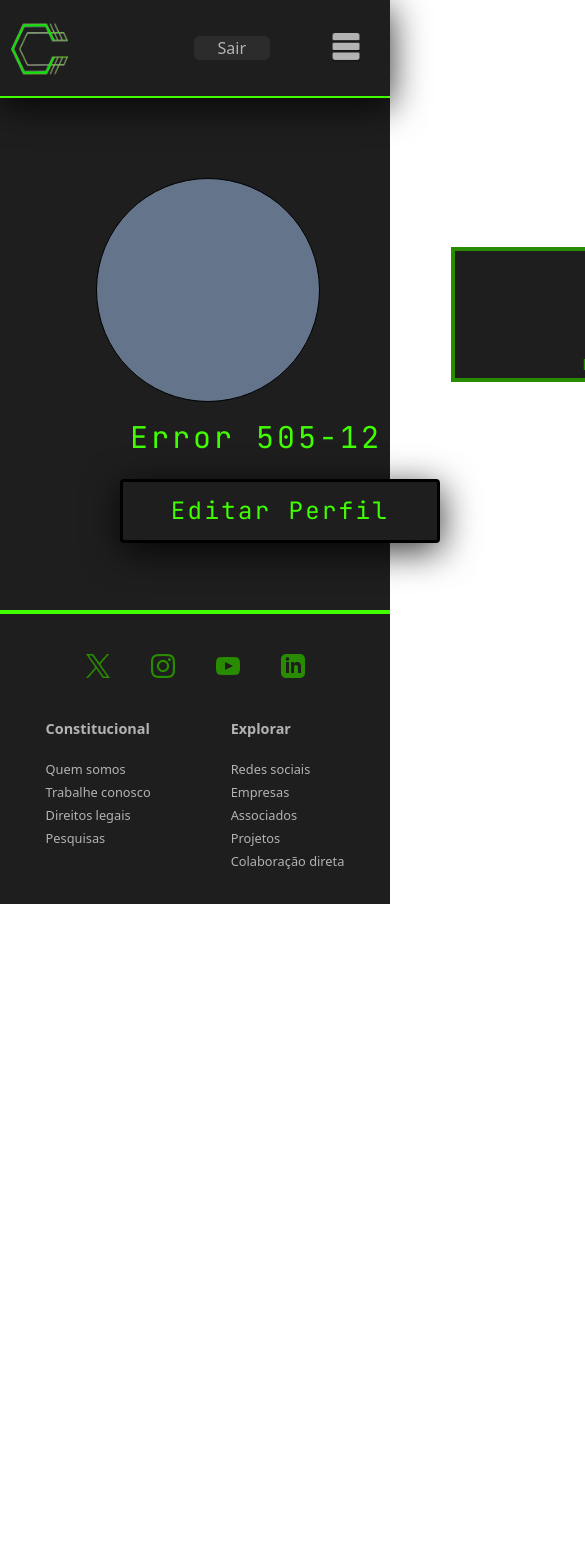
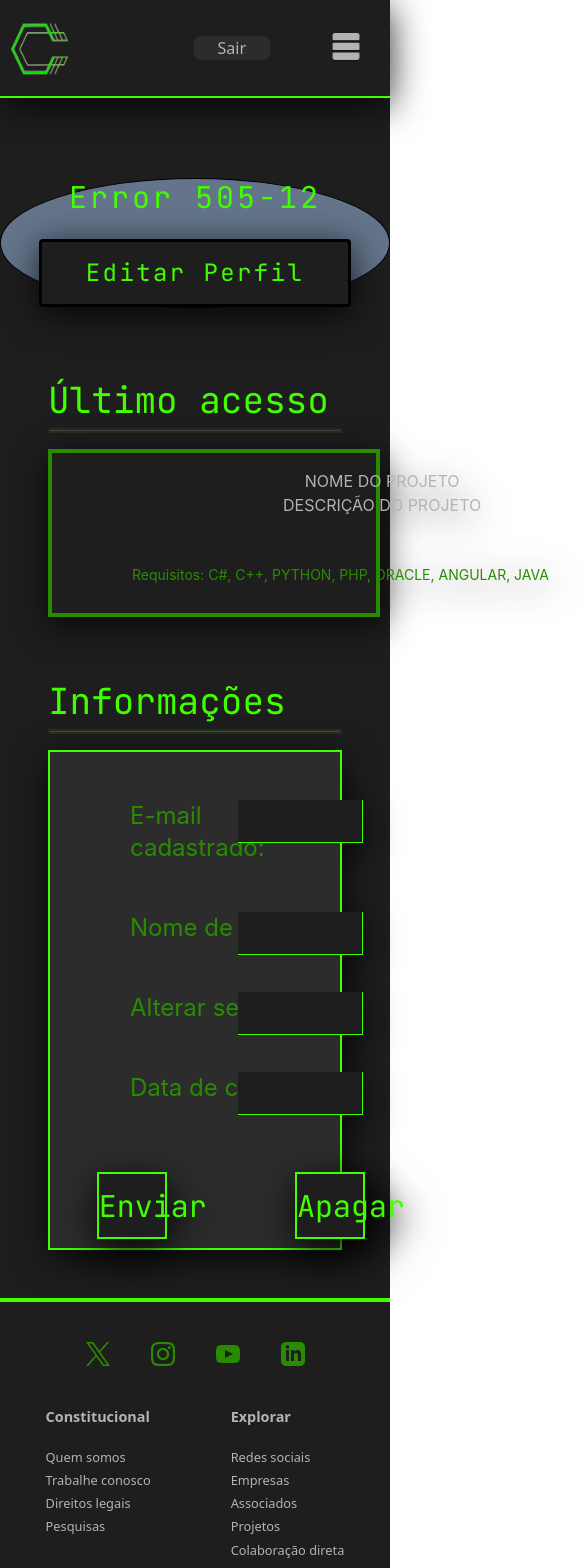
Before and after one commit to FilipeSMaciel/Coder, a React (Vite) app in the folder frontend/: page /profile in a window 390 px wide. Shown: the top 1568 px of the page, 585 px wide, since content can reach past the window. Before the commit the page ends 904 px from the top, so only its background shows below. Built offline with nearby package versions, Linux system fonts and the light colour scheme; no server answers; a web font is replaced by a local one; what tailwindcss-font-inter would draw is missing.

Commit message:
feito o profile tanto pra desktop como responsivo

```diff
--- a/frontend/src/components/Cards.jsx
+++ b/frontend/src/components/Cards.jsx
@@ -3,12 +3,12 @@ export default function Cards () {
 
     return (
         <>
-        <div className="w-[55vw] h-[16vh] bg-background border-4 border-[#298C00]">
-            <section className="flex flex-row p-2 pl-4">
-                <div className="w-[300px] h-[250px] object-cover">
+        <div className="lg:w-[55vw] h-[20vh] w-[85vw] bg-background border-4 border-[#298C00] drop-shadow-3xl">
+            <section className="flex flex-row p-4 lg:pl-12">
+                <div className="lg:w-[300px] lg:h-[250px] w-[100px] h-[100px] object-cover hidden lg:block">
                 <img src="/logo coca.png"></img>
                 </div>
-                <div className="flex flex-col items-center ml-28 text-[#B3B3B3] font-inter">
+                <div className="flex flex-col items-center lg:ml-28 ml-16 text-[#B3B3B3] font-inter">
                 <div>
                 <h1>NOME DO PROJETO</h1>
                 </div>
@@ -20,7 +20,7 @@ export default function Cards () {
                 <div className="flex flex-row gap-12">
 
                 <h2 className="text-sm text-nowrap text-[#298C00]">Requisitos: C#, C++, PYTHON, PHP, ORACLE, ANGULAR, JAVA</h2>
-                <picture src="" className="w-[60px] ml-4 text-[#298C00]">35</picture>
+                <picture src="" className="lg:w-[60px] ml-4 text-[#298C00]">35</picture>
 
                 </div>
 
--- /dev/null
+++ b/frontend/src/components/Information.jsx
@@ -0,0 +1,42 @@
+export default function Information() {
+
+    const visualizaDados = 'border-b border-r border-verde_principal w-[32vw] lg:w-[28vw] h-[5vh] ml-[36vw] lg:ml-[18vw] bg-background absolute mt-12'
+    const textosDados = 'text-2xl ml-8 mt-12 text-[#298C00] font-inter'
+    const button = 'text-3xl text-verde_principal bg-background border-2 border-verde_principal drop-shadow-4xl lg:w-[12vw] w-[18vw] h-[8vh] font-jetbrains sm:justify-evenly sm:ml-4'
+
+    return (
+        <>
+            <div className="">
+                <section>
+                    <div className="border-2 border-verde_principal lg:w-[975px] h-[500px] drop-shadow-3xl bg-[#2C2C2C]">
+                    <div className="flex flex-row ml-12">
+                    <h1 className={textosDados}>E-mail cadastrado:</h1>
+                        <p className={visualizaDados}></p>
+                    </div>
+                    <div className="flex flex-row ml-12">
+                    <h1 className={textosDados}>Nome de Usuário:</h1>
+                    <p className={visualizaDados}></p>
+                    </div>
+                    <div className="flex flex-row ml-12 ">
+                    <label htmlFor="" className={textosDados}>Alterar senha:</label>
+                    <input type="password" name="senha" className={visualizaDados}/>
+                    </div>
+                    <div className="flex flex-row ml-12">
+                    <h1 className={textosDados}>Data de cadastro:</h1>
+                    <p className={visualizaDados}></p>
+                    </div>
+
+                    <div className="flex flex-row gap-32 ml-[12vw] mt-[8vh]">
+
+                        <button type="submit" className={button}>Enviar</button>
+                        <button type="reset"  className={button}>Apagar</button>
+
+                    </div>
+
+
+                    </div>
+                </section>
+            </div>
+        </>
+    )
+}
--- a/frontend/src/components/PerfilIconeEditar.jsx
+++ b/frontend/src/components/PerfilIconeEditar.jsx
@@ -24,14 +24,14 @@ export default function PerfilIconeEditar() {
 
     return (
         <>
-            <div className="flex flex-col mb-52 ml-24 mt-8">
-                <section className="w-[14rem] h-[14rem] bg-slate-500 rounded-[50%] border-[1px] border-black">
+            <div className="flex flex-col lg:mb-52 lg:ml-[-0.01vw] sm:ml-28 mt-8 gap-12">
+                <section className="lg:w-[14rem] lg:h-[14rem] sm:w-[40vw] sm:h:[80vh] bg-slate-500 rounded-[50%] border-[1px] border-black z-20 sm:relative sm:ml-28">
                     <a href=""></a>
-                    <div className="flex flex-col items-center mt-[15rem] ml-[9rem]">
-                        <p className="text-verde_principal font-jetbrains tracking-widest text-nowrap text-3xl mr-12 mb-6">
+                    <div className="flex flex-col items-center lg:mt-[15rem] sm:ml-[18vw] lg:ml-[-10vw] sm:mt-[20rem] sm:relative">
+                        <p className="text-verde_principal font-jetbrains tracking-widest text-nowrap text-3xl lg:ml-[10vw] mb-6 sm:absolute z-20 sm:mt-12 sm:ml-[-20vw]">
                             {username}
                         </p>
-                        <button className="bg-[#1E1E1E] border-[3px] border-black drop-shadow-3xl text-2xl text-verde_principal font-jetbrains tracking-widest text-nowrap sm:w-[18vw] sm:h-[8vh] w-[20rem] h-[4rem] rounded-[4px]">
+                        <button className="bg-[#1E1E1E] border-[3px] border-black drop-shadow-3xl text-2xl text-verde_principal font-jetbrains tracking-widest text-nowrap w-[80vw] h-[8vh] lg:w-[20rem] lg:ml-[12vw] lg:h-[4rem] rounded-[4px] sm:absolute z-20 sm:mt-24 sm:ml-[-20vw]">
                             Editar Perfil
                         </button>
                     </div>
--- a/frontend/src/pages/Profile.jsx
+++ b/frontend/src/pages/Profile.jsx
@@ -7,7 +7,8 @@ import Footer from "../components/Footer";
 import MenuProjetos from "../components/MenuProjetos";
 import PerfilIconeEditar from "../components/PerfilIconeEditar";
 import Cards from "../components/Cards";
-
+import Information from "../components/Information";
+import AnimacaoCod from "../components/AnimacaoCod";
 
 export default function Profile() {
   const [open, setOpen] = useState(false);
@@ -21,18 +22,51 @@ export default function Profile() {
     <>
     <div className="bg-background">
 
+
+
       <Menu setOpen={setOpen} />
-      <div className="flex flex-row gap-6">
+
+
+
+      <div className="flex flex-col lg:flex-row gap-6">
         <div className="mt-12">
+
+
 
       <PerfilIconeEditar />
 
         </div>
-      <div className="ml-[15vw] mt-[12vh] p-12 flex flex-col gap-4">
+      <div className="lg:ml-[15vw] lg:mt-[5vh] sm:mt-[18vh] p-12 flex flex-col gap-4">
+      <div className="text-4xl relative font-jetbrains text-verde_principal">
+      <h1 className="mb-2"> Último acesso </h1>
+      <div className="bg-background border-2 border-[#61B41394] opacity-20">
+
+      <hr></hr>
+      </div>
+      </div>
+
+<div>
+
       <Cards />
+      </div>
+      <div>
+        <div>
+          <h1 className="text-4xl relative font-jetbrains text-verde_principal mt-12 mb-2">Informações</h1>
+        <div className="bg-background border-2 border-[#61B41394] opacity-20">
+
+          <hr />
+        </div>
+        <div className="mt-4">
+
+      <Information />
+
+        </div>
+
+        </div>
       </div>
 
       </div>
+</div>
       <Modal
         open={open}
         onClose={() => setOpen(false)}
```
